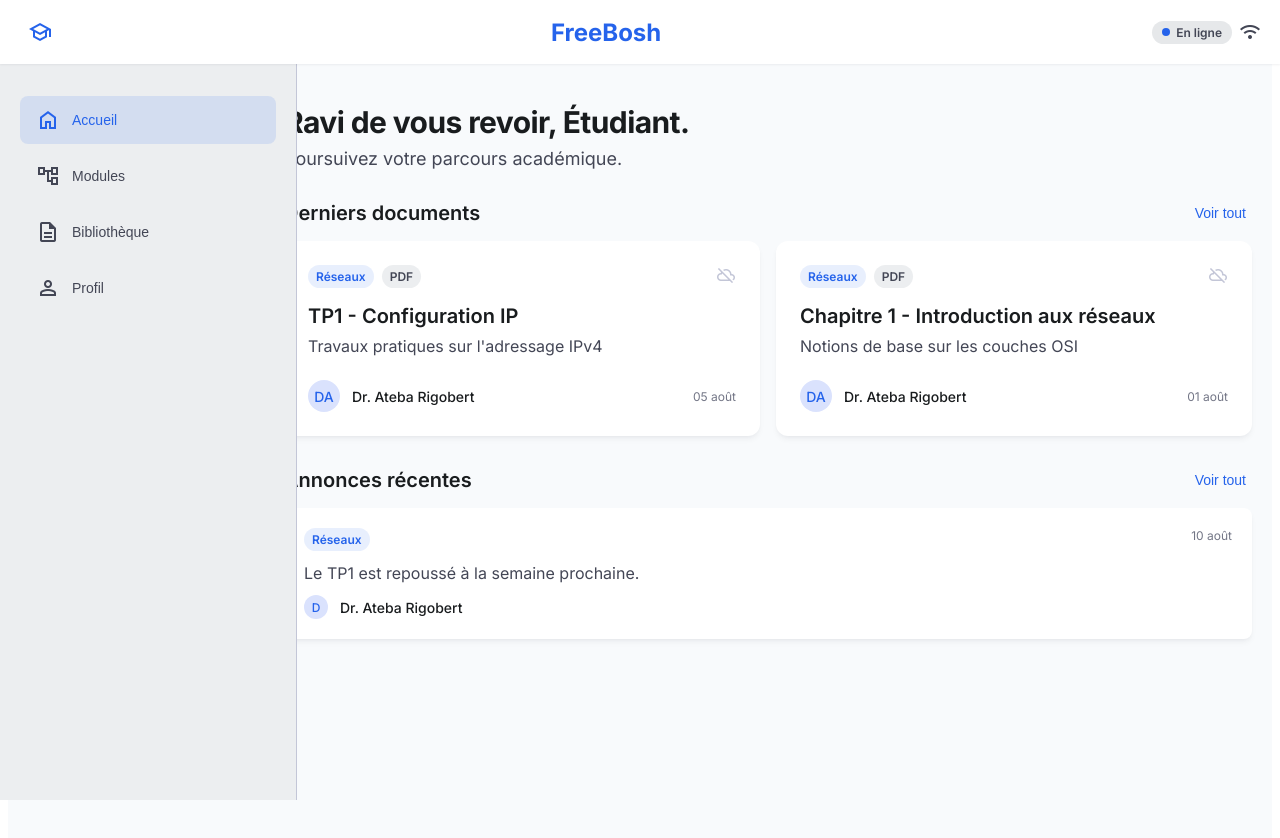
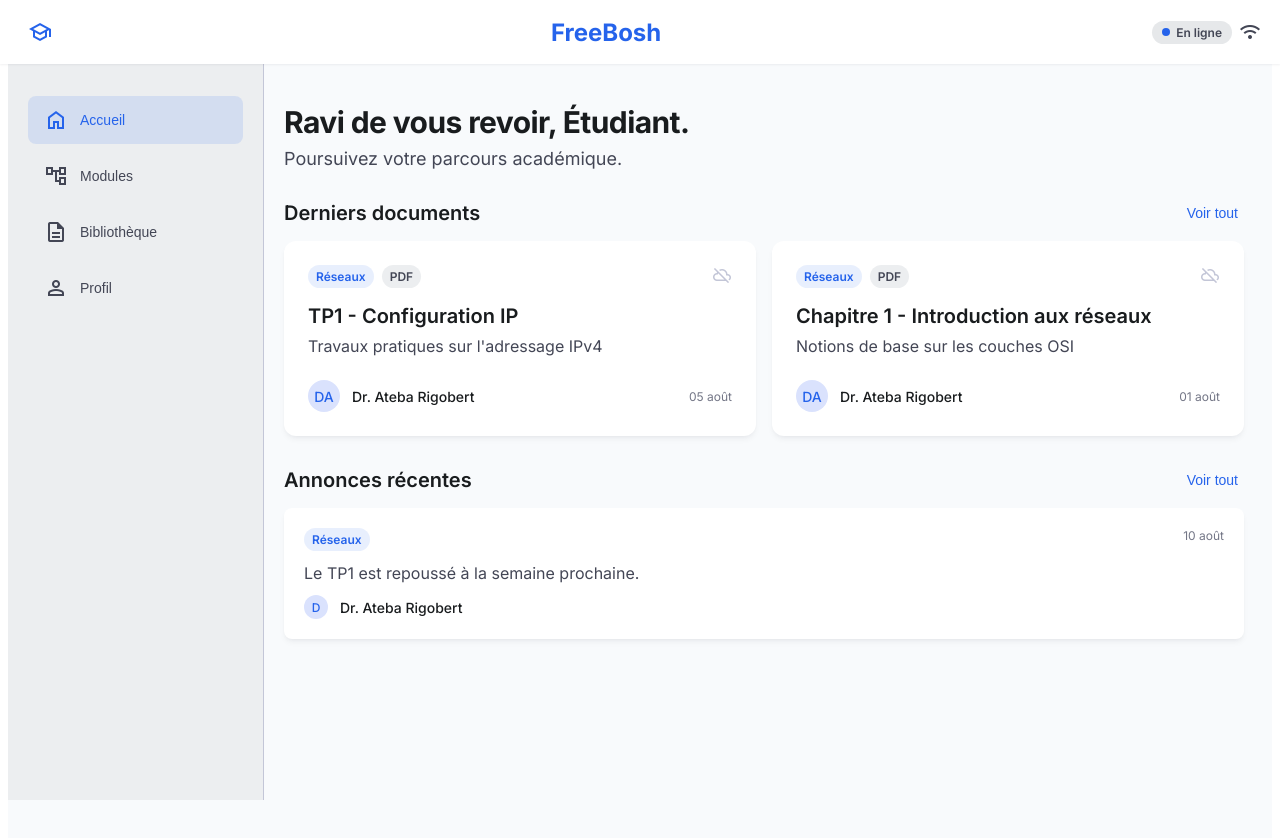
Before and after one commit to MrAbkr19/freeBosh, an Angular app: page /etudiant/accueil in a window 1280 px wide. Shown: the top 838 px of the page. Built offline with nearby package versions, Linux system fonts and the light colour scheme; no server answers.

Commit message:
Rendered it responsive on desktop

```diff
--- a/src/app/features/student-home/student-home.css
+++ b/src/app/features/student-home/student-home.css
@@ -396,3 +396,65 @@
     grid-column: span 2;
   }
 }
+
+@media (min-width: 768px) {
+  :host {
+    display: grid;
+    grid-template-columns: 256px 1fr;
+  }
+
+  .bottom-nav {
+    display: none;
+  }
+
+  .sidebar {
+    display: flex;
+    flex-direction: column;
+    gap: 8px;
+    position: sticky;
+    top: 64px;
+    height: calc(100dvh - 64px);
+    background: var(--color-surface-container);
+    border-right: 1px solid var(--color-outline-variant);
+    padding: 32px 20px;
+    box-sizing: border-box;
+  }
+
+  .sidebar-link {
+    display: flex;
+    align-items: center;
+    gap: 12px;
+    padding: 12px 16px;
+    border: none;
+    background: transparent;
+    border-radius: var(--radius-lg);
+    font-size: 14px;
+    font-weight: 500;
+    color: var(--color-on-surface-variant);
+    cursor: pointer;
+    text-align: left;
+  }
+
+  .sidebar-link:hover {
+    background: var(--color-surface-container-high);
+  }
+
+  .sidebar-link--active {
+    background: color-mix(in srgb, var(--color-primary) 12%, transparent);
+    color: var(--color-primary);
+  }
+
+  .content {
+    margin: 0;
+    padding: 96px 20px 32px;
+    max-width: 960px;
+  }
+
+  .document-grid {
+    grid-template-columns: repeat(2, 1fr);
+  }
+
+  .document-card:nth-child(3) {
+    grid-column: span 2;
+  }
+}
```
